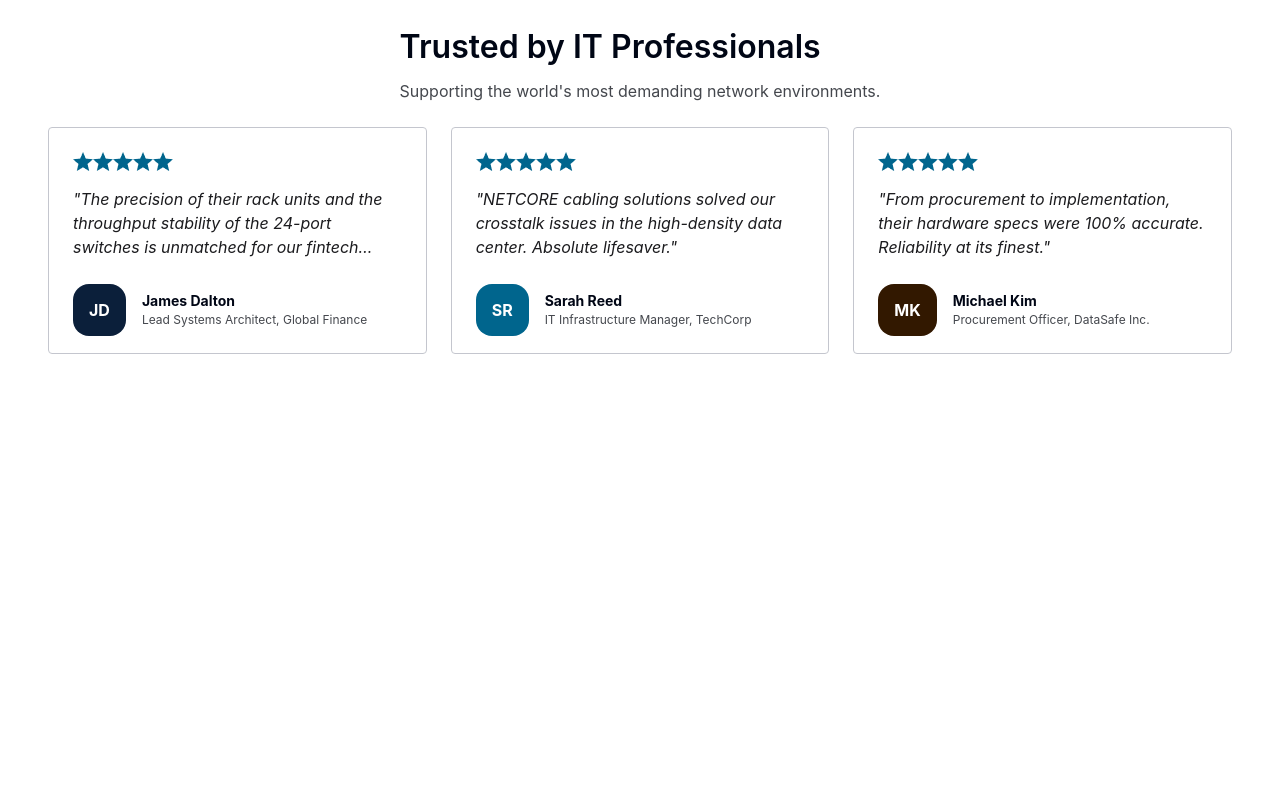
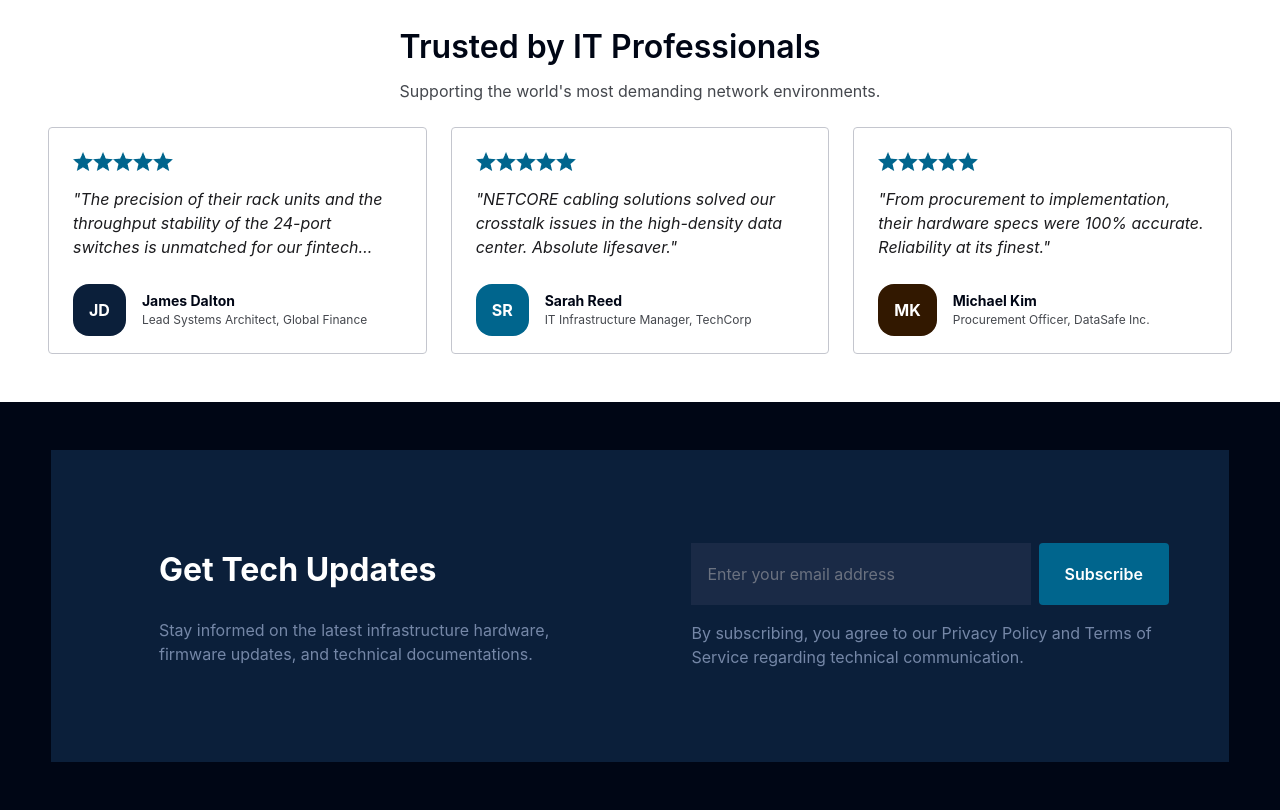
Before and after one commit to MohammedBazzar/BLACKWALL, a website: page index.html in a window 1280 px wide. Shown: the part 1755-2565 px from the top of the page. Before the commit the page ends 2157 px from the top, so only its background shows below. Drawn offline with Linux system fonts and the light colour scheme.

Commit message:
Get Tech Updates sec

```diff
--- a/index.html
+++ b/index.html
@@ -9,7 +9,6 @@
     <title>Home Page | BLACKWALL</title>
     <link rel="stylesheet" href="./assets/css/output.css">
 </head>
-
 <body class="font-inter">
     <header class="border-b-2 border-gray-200">
         <div class="wrapper row justify-between py-4 ">
@@ -283,6 +282,32 @@
             </div>
         </div>
     </section>
+    <section>
+        <div class="bg-[#000615] py-12 px-12.75">
+            <div class="getintuchSec bg-[#0B1F3A] flex flex-row items-center item-center gap-6 py-12 px-15">
+                <div class="RightRow flex flex-col gap-4 p-12">
+                    <h2 class="text-[32px] font-bold text-white">Get Tech Updates</h2>
+                    <p class="text-[#7587A7] text-[16px] font-normal mt-2">
+                        Stay informed on the latest infrastructure hardware, firmware updates,
+                        and technical documentations.
+                    </p>
+                </div>
+                <div class="LeftRow">
+                    <div class="emailSec flex flex-col gap-4">
+                        <div class="mail flex flex-row gap-2">
+                            <input  class=" bg-[#1a2a46] placeholder:text-[16px] placeholder:text-[#6B7280] border- py-4.5 px-4 grow-6" type="email" name="email" id="email" placeholder="Enter your email address">
+                            <button type="button" class="text-[16px] font-semibold text-white bg-[#00658D] py-4.25 px-6 rounded-sm cursor-pointer hover:bg-[#14233d]
+                            hover:text-white border-2 border-transparent hover:border-white delay-300 transition-all duration-400 ease-in-out">Subscribe
+                        </button>
+                        </div>
+                    <div class="div">
+                        <p class="text-16 text-[#7587A7] font-normal">By subscribing, you agree to our Privacy Policy and Terms of Service regarding technical communication.</p>
+                    </div>
+                    </div>
+                </div>
+            </div>
+        </div>
+    </section>
 </body>
 
 </html>
```
Also changed, not shown: assets/css/output.css.
